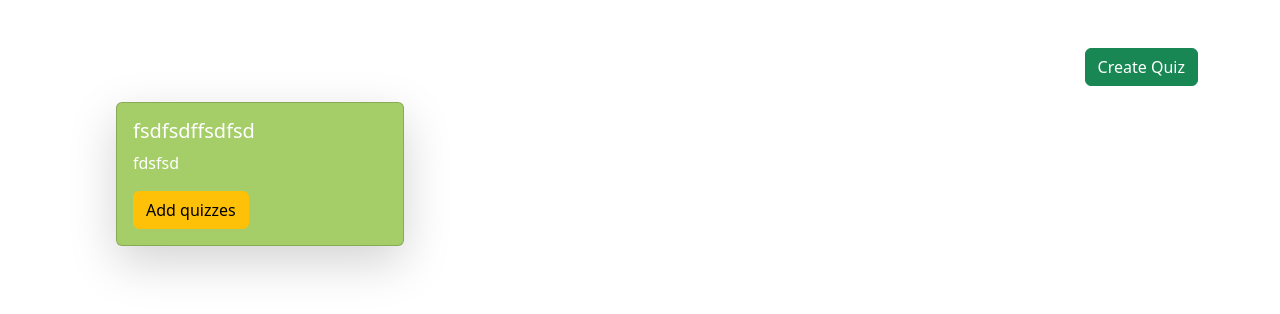
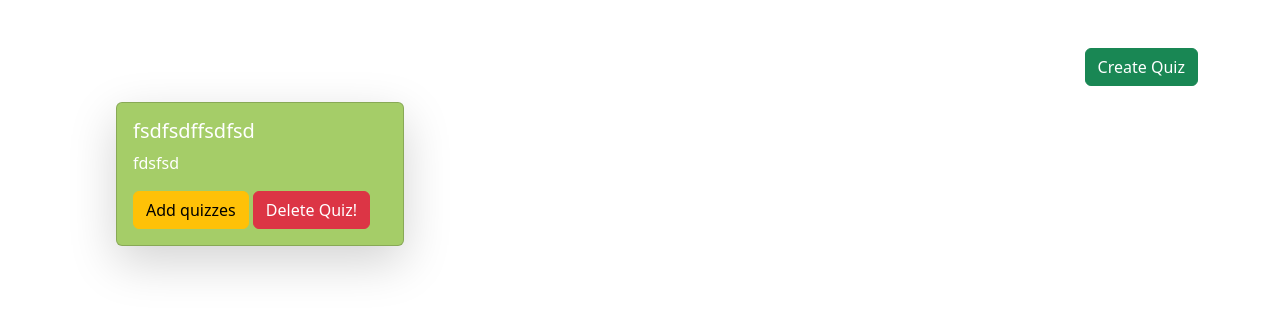
Before and after one commit to Sowishi/Quiz-System-Final-Project, a Flask app: page /create-quiz in a window 1280 px wide. Shown: the part 56-370 px from the top of the page. Run offline with Flask 3, Linux system fonts and the light colour scheme; data comes from the database, SQL or seed files in the repository; both versions use the stored data as it was after the commit.

Commit message:
added delete quizzes

```diff
--- a/main.py
+++ b/main.py
@@ -23,6 +23,24 @@ def login():
         return redirect(url_for('createQuiz'))
     return redirect(url_for('home', invalid=True))
 
+
+@app.route("/delete/<int:id>", methods=["GET"])
+def delete(id):
+    db = get_db()
+    cursor = db.cursor()
+
+    cursor.execute(f"DELETE FROM quizzes where id = {id} ")
+    cursor.execute(f"DELETE FROM questions where quizID = {id} ")
+    cursor.execute( '''
+        CREATE TABLE IF NOT EXISTS quizzes (
+            id INTEGER PRIMARY KEY,
+            quizTitle TEXT,
+            description TEXT
+        );
+    ''')
+    res = cursor.execute("SELECT * FROM quizzes").fetchall()
+    db.commit()
+    return redirect(url_for("createQuiz", quizzes = res, bgColor=generate_random_color))
 
 
 
--- a/templates/create.html
+++ b/templates/create.html
@@ -76,6 +76,8 @@
             class="btn btn-warning"
             >Add quizzes</a
           >
+
+          <a href="/delete/{{quiz.0}}" class="btn btn-danger">Delete Quiz!</a>
         </div>
       </div>
     </div>
```
Also changed, not shown: quiz-app.db.
